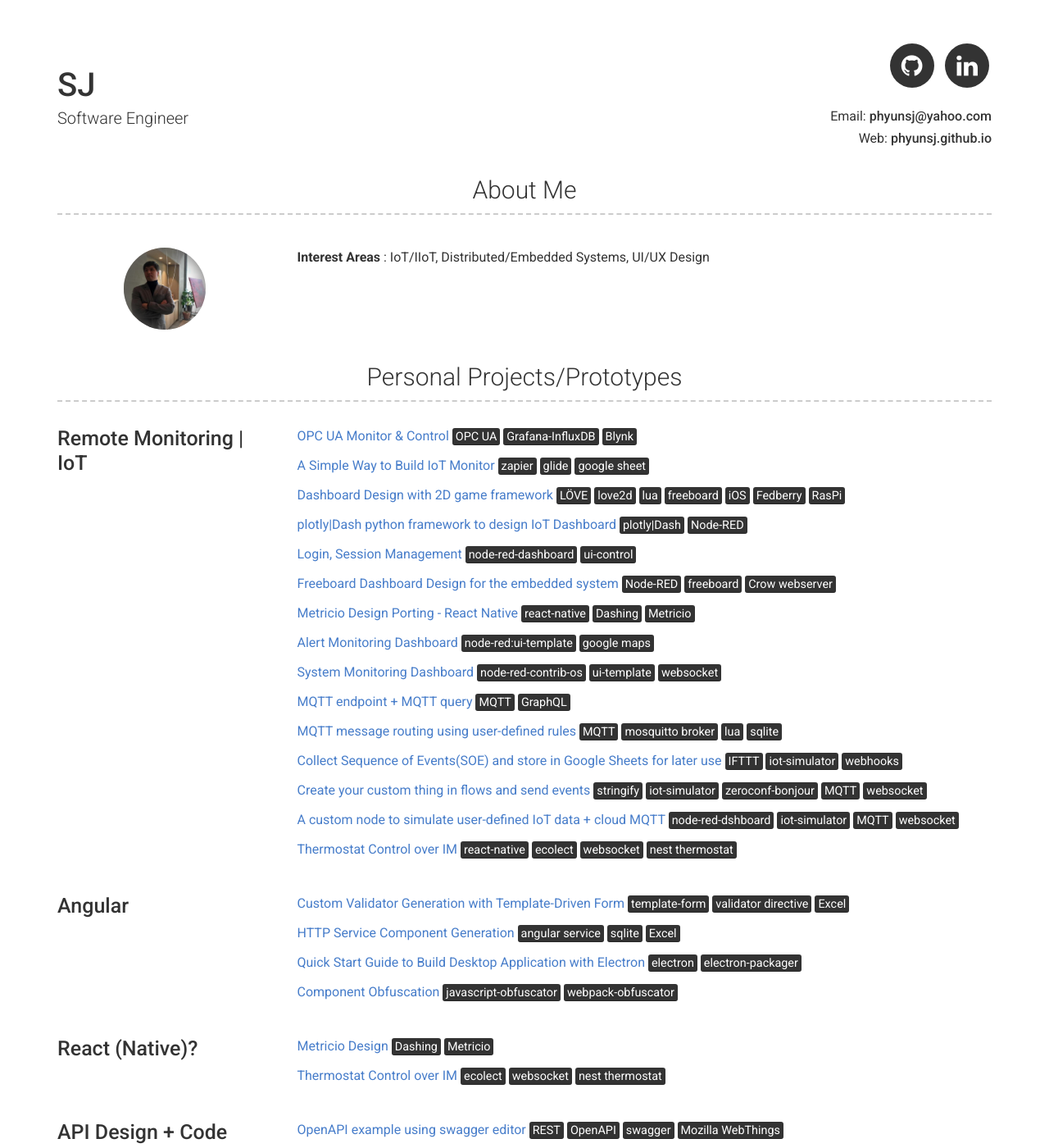
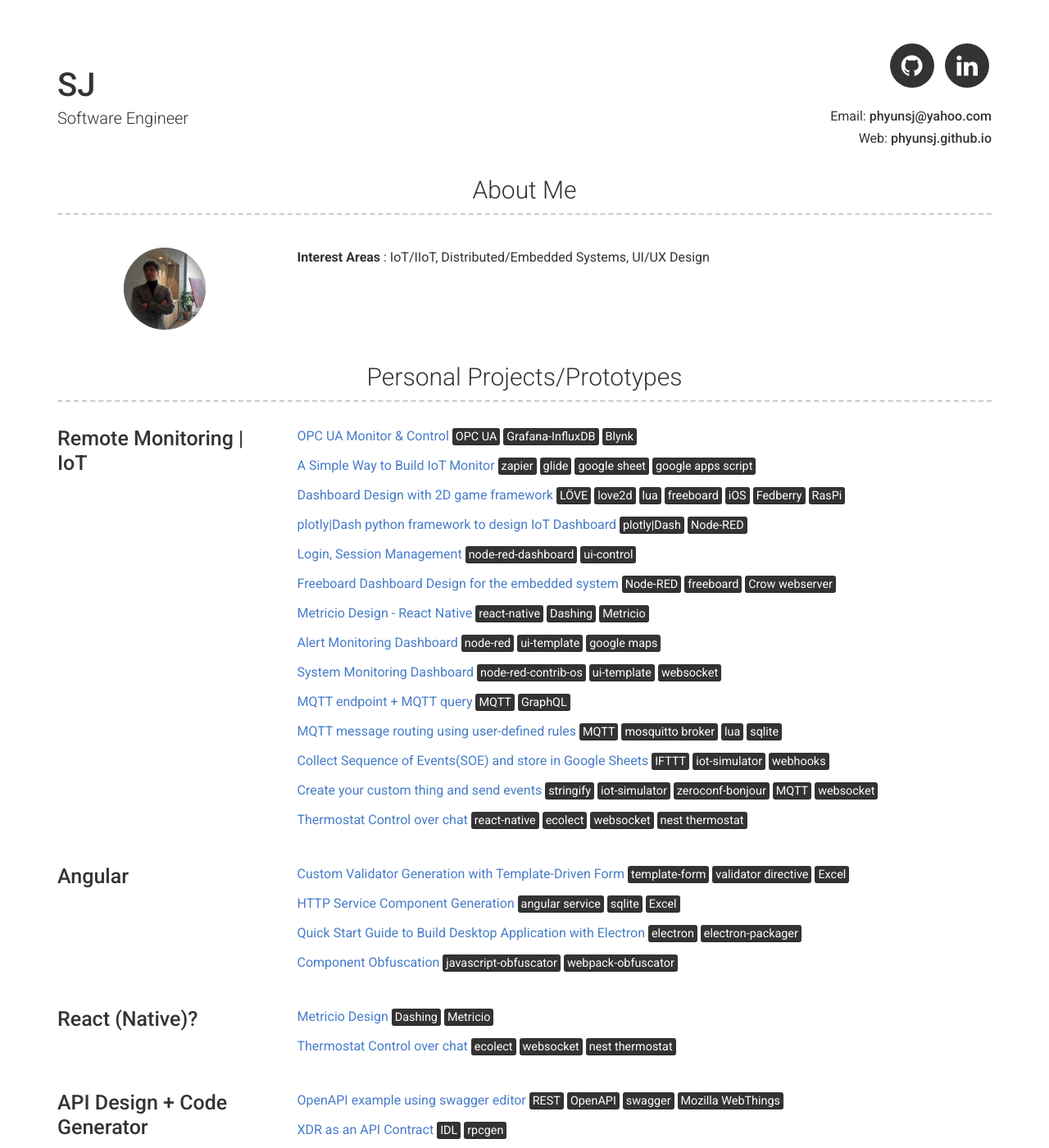
Before and after one commit to phyunsj/phyunsj.github.io, a Jekyll site: the page built from index.md, in a window 1280 px wide and 1400 px high. Shown: the whole window at 82% size. Built offline with Jekyll 4.4.1, drawn with Linux system fonts in a browser that asks for light colours.

Commit message:
Update projects.yml

```diff
--- a/_data/projects.yml
+++ b/_data/projects.yml
@@ -6,7 +6,7 @@
 
     [OPC UA Monitor & Control](https://github.com/phyunsj/opc-ua-monitoring) <mark>OPC UA</mark> <mark>Grafana-InfluxDB</mark> <mark>Blynk</mark>
 
-    [A Simple Way to Build IoT Monitor](https://github.com/phyunsj/simple-way-to-build-iot-monitor)  <mark>zapier</mark> <mark>glide</mark> <mark>google sheet</mark>
+    [A Simple Way to Build IoT Monitor](https://github.com/phyunsj/simple-way-to-build-iot-monitor)  <mark>zapier</mark> <mark>glide</mark> <mark>google sheet</mark> <mark>google apps script</mark>
 
     [Dashboard Design with 2D game framework](https://github.com/phyunsj/iot-dashboard-design-with-love2d)  <mark>LÖVE</mark> <mark>love2d</mark> <mark>lua</mark>  <mark>freeboard</mark> <mark>iOS</mark> <mark>Fedberry</mark> <mark>RasPi</mark>
 
@@ -16,9 +16,9 @@
 
     [Freeboard Dashboard Design for the embedded system](https://github.com/phyunsj/embedded-freeboard-dashboard) <mark>Node-RED</mark> <mark>freeboard</mark> <mark>Crow webserver</mark>
 
-    [Metricio Design Porting - React Native](https://github.com/phyunsj/react-native-metricio) <mark>react-native</mark> <mark>Dashing</mark> <mark>Metricio</mark>
+    [Metricio Design - React Native](https://github.com/phyunsj/react-native-metricio) <mark>react-native</mark> <mark>Dashing</mark> <mark>Metricio</mark>
 
-    [Alert Monitoring Dashboard](https://github.com/phyunsj/node-red-custom-dashboard-map-page) <mark>node-red:ui-template</mark> <mark>google maps</mark>
+    [Alert Monitoring Dashboard](https://github.com/phyunsj/node-red-custom-dashboard-map-page) <mark>node-red</mark> <mark>ui-template</mark> <mark>google maps</mark>
 
     [System Monitoring Dashboard](https://github.com/phyunsj/node-red-custom-dashboard-system-page) <mark>node-red-contrib-os</mark> <mark>ui-template</mark> <mark>websocket</mark>
 
@@ -26,13 +26,11 @@
 
     [MQTT message routing using user-defined rules](https://github.com/phyunsj/mqtt-rule-engine) <mark>MQTT</mark> <mark>mosquitto broker</mark> <mark>lua</mark>  <mark>sqlite</mark>
 
-    [Collect Sequence of Events(SOE) and store in Google Sheets for later use](https://github.com/phyunsj/ifttt-soe-logger)  <mark>IFTTT</mark>  <mark>iot-simulator</mark> <mark>webhooks</mark>
+    [Collect Sequence of Events(SOE) and store in Google Sheets](https://github.com/phyunsj/ifttt-soe-logger)  <mark>IFTTT</mark>  <mark>iot-simulator</mark> <mark>webhooks</mark>
 
-    [Create your custom thing in flows and send events](https://github.com/phyunsj/iot-device-simulator-2-stringify) <mark>stringify</mark> <mark>iot-simulator</mark>  <mark>zeroconf-bonjour</mark>  <mark>MQTT</mark> <mark>websocket</mark>
+    [Create your custom thing and send events](https://github.com/phyunsj/iot-device-simulator-2-stringify) <mark>stringify</mark> <mark>iot-simulator</mark>  <mark>zeroconf-bonjour</mark>  <mark>MQTT</mark> <mark>websocket</mark>
 
-    [A custom node to simulate user-defined IoT data + cloud MQTT](https://github.com/phyunsj/iot-device-simulator-1-mqtt) <mark>node-red-dshboard</mark> <mark>iot-simulator</mark> <mark>MQTT</mark> <mark>websocket</mark>
-
-    [Thermostat Control over IM](https://github.com/phyunsj/node-red-contrib-ecolect-example) <mark>react-native</mark> <mark>ecolect</mark> <mark>websocket</mark> <mark>nest thermostat</mark>
+    [Thermostat Control over chat](https://github.com/phyunsj/node-red-contrib-ecolect-example) <mark>react-native</mark> <mark>ecolect</mark> <mark>websocket</mark> <mark>nest thermostat</mark>
 
 - name: Angular
   github: phyunsj
@@ -53,7 +51,7 @@
 
     [Metricio Design](https://github.com/phyunsj/react-native-metricio) <mark>Dashing</mark> <mark>Metricio</mark>
 
-    [Thermostat Control over IM](https://github.com/phyunsj/node-red-contrib-ecolect-example) <mark>ecolect</mark> <mark>websocket</mark> <mark>nest thermostat</mark>
+    [Thermostat Control over chat](https://github.com/phyunsj/node-red-contrib-ecolect-example) <mark>ecolect</mark> <mark>websocket</mark> <mark>nest thermostat</mark>
 
 
 - name: API Design + Code Generator
```
